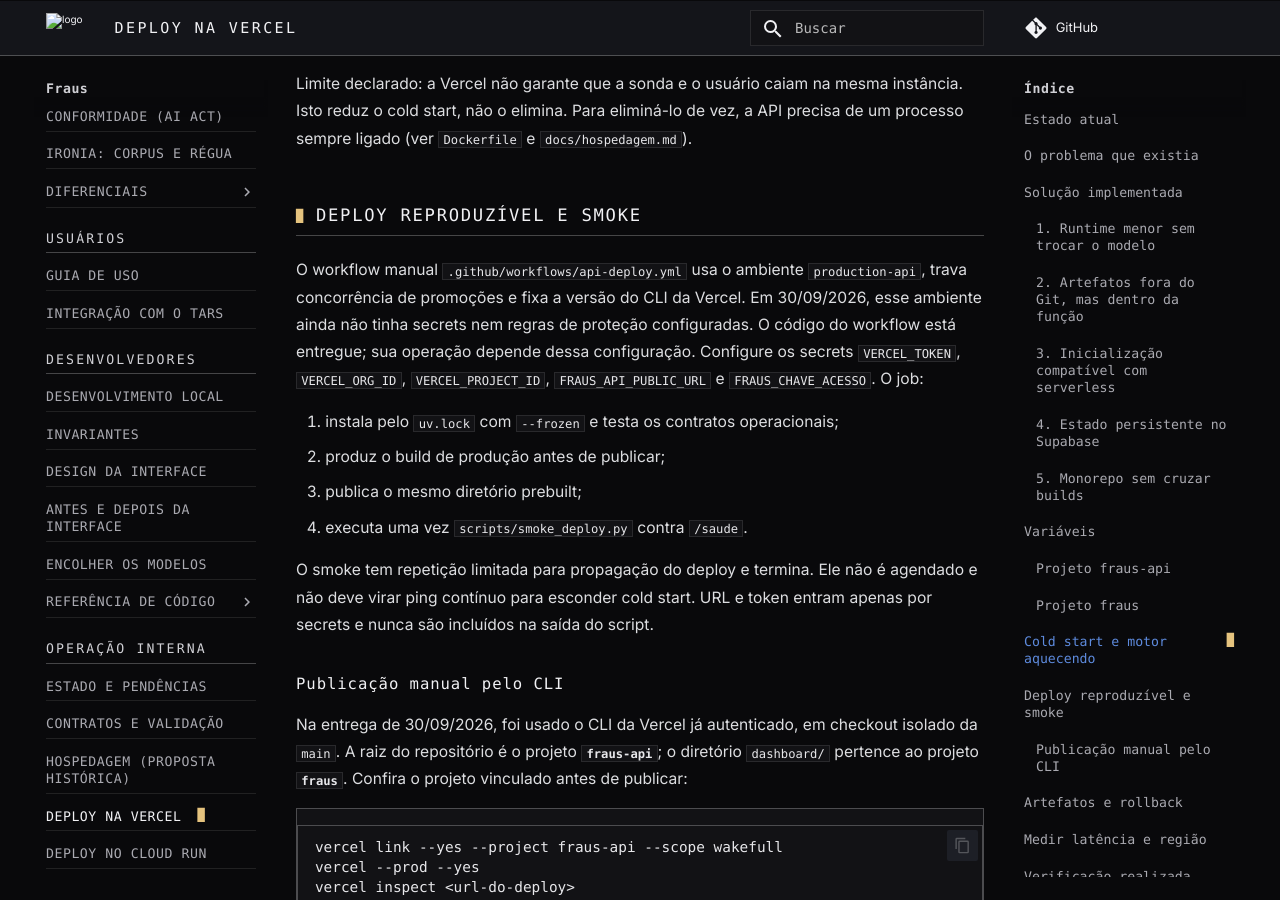
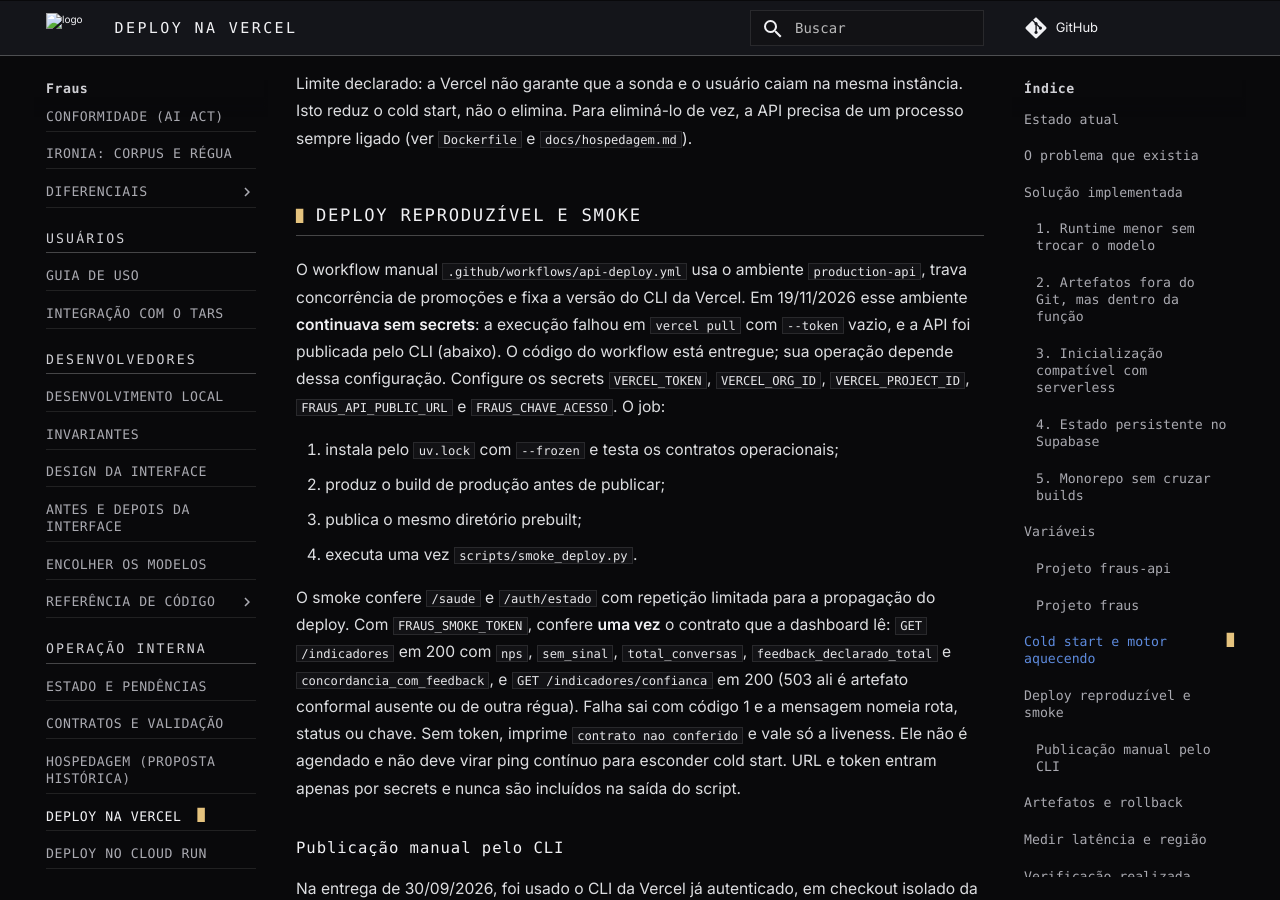
Before and after one commit to Joao-Tavares0312/Fraus, an MkDocs documentation site: the page built from docs/deploy-vercel.md, in a window 1280 px wide and 900 px high, scrolled down 5849 px. Built offline with MkDocs 1.6.1 and Material for MkDocs 9.7.7, drawn with Linux system fonts in a browser that asks for light colours; some web fonts are replaced; comment, search, counter and statistics services are not loaded.

Commit message:
feat(deploy): smoke confere o contrato lido pela dashboard
- conferir_contrato: depois da liveness e com FRAUS_SMOKE_TOKEN, GET /indicadores (200 e as cinco chaves) e GET /indicadores/confianca (200), uma vez, sem repeticao.
- Falha nomeia rota, status ou chave, nunca URL nem token; sem token, 'contrato nao conferido' e vale a liveness.
- Nota da publicacao de 19/11: API publicada pelo CLI porque production-api segue sem secrets; conferencia pelo proxy pendente.

```diff
--- a/docs/deploy-vercel.md
+++ b/docs/deploy-vercel.md
@@ -199,17 +199,24 @@ precisa de um processo sempre ligado (ver `Dockerfile` e `docs/hospedagem.md`).
 
 O workflow manual `.github/workflows/api-deploy.yml` usa o ambiente
 `production-api`, trava concorrência de promoções e fixa a versão do CLI da
-Vercel. Em 30/09/2026, esse ambiente ainda não tinha secrets nem regras de
-proteção configuradas. O código do workflow está entregue; sua operação
-depende dessa configuração. Configure os secrets `VERCEL_TOKEN`, `VERCEL_ORG_ID`,
+Vercel. Em 19/11/2026 esse ambiente **continuava sem secrets**: a execução
+falhou em `vercel pull` com `--token` vazio, e a API foi publicada pelo CLI
+(abaixo). O código do workflow está entregue; sua operação depende dessa
+configuração. Configure os secrets `VERCEL_TOKEN`, `VERCEL_ORG_ID`,
 `VERCEL_PROJECT_ID`, `FRAUS_API_PUBLIC_URL` e `FRAUS_CHAVE_ACESSO`. O job:
 
 1. instala pelo `uv.lock` com `--frozen` e testa os contratos operacionais;
 2. produz o build de produção antes de publicar;
 3. publica o mesmo diretório prebuilt;
-4. executa uma vez `scripts/smoke_deploy.py` contra `/saude`.
+4. executa uma vez `scripts/smoke_deploy.py`.
 
-O smoke tem repetição limitada para propagação do deploy e termina. Ele não é
+O smoke confere `/saude` e `/auth/estado` com repetição limitada para a
+propagação do deploy. Com `FRAUS_SMOKE_TOKEN`, confere **uma vez** o contrato
+que a dashboard lê: `GET /indicadores` em 200 com `nps`, `sem_sinal`,
+`total_conversas`, `feedback_declarado_total` e `concordancia_com_feedback`, e
+`GET /indicadores/confianca` em 200 (503 ali é artefato conformal ausente ou de
+outra régua). Falha sai com código 1 e a mensagem nomeia rota, status ou chave.
+Sem token, imprime `contrato nao conferido` e vale só a liveness. Ele não é
 agendado e não deve virar ping contínuo para esconder cold start. URL e token
 entram apenas por secrets e nunca são incluídos na saída do script.
 
```
Also changed, not shown: README.md (+2 -2 lines), docs/notas/2026-11-19-publicacao-conferida.md (added, +43 -0 lines), 2 other files.
